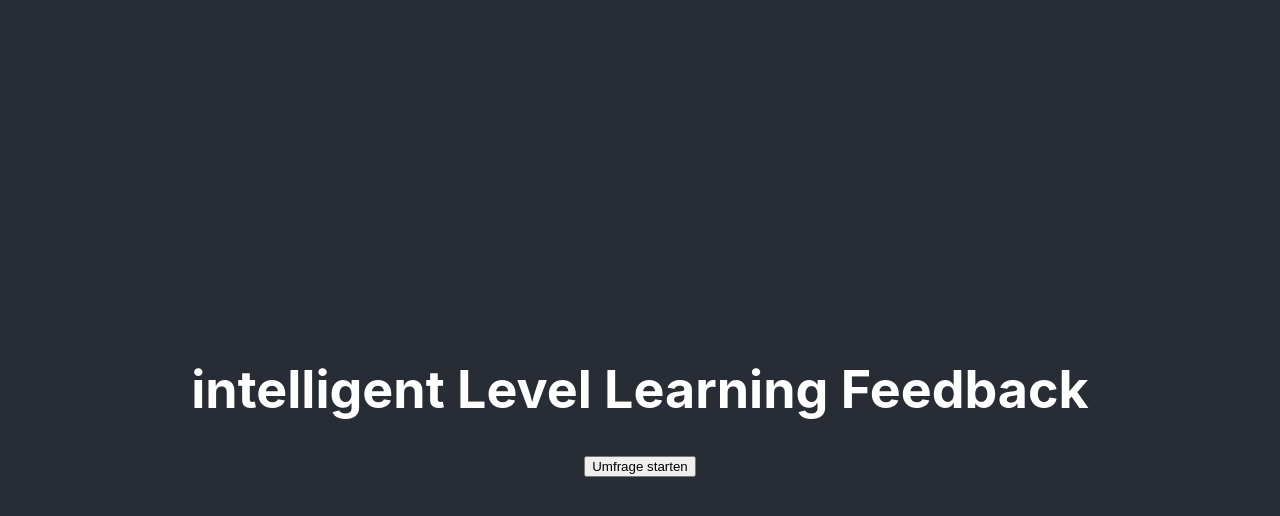
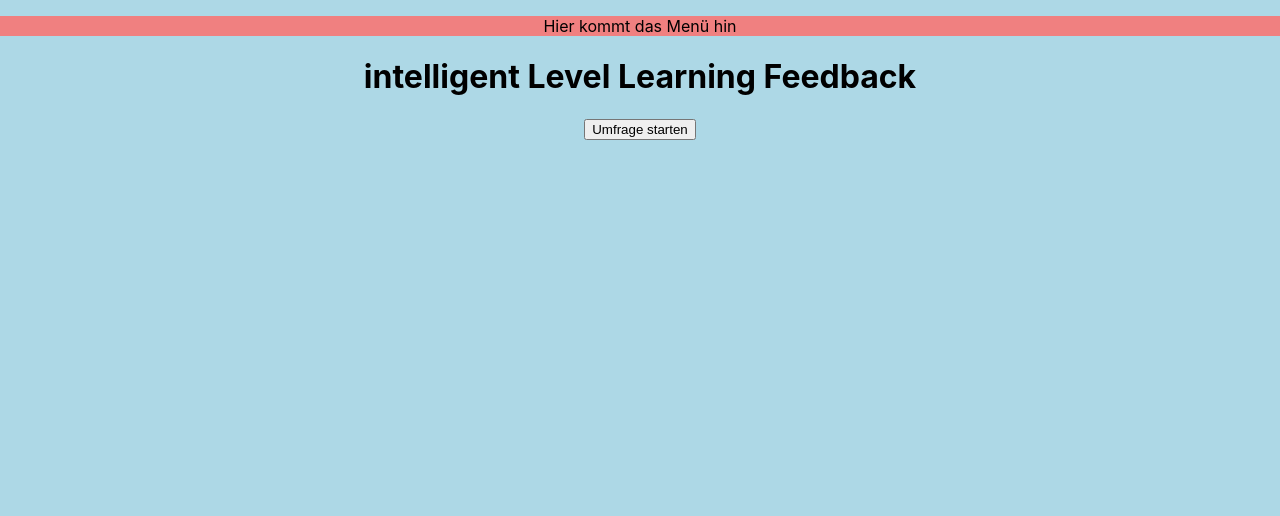
Before and after one commit to danmae/ui-survey, a React (Create React App) app: page / in a window 1280 px wide. Shown: the top 516 px of the page. Built offline with nearby package versions, Linux system fonts and the light colour scheme.

Commit message:
cleanup and start of proejct

```diff
--- a/src/App.css
+++ b/src/App.css
@@ -1,16 +1,12 @@
+/* This is CSS influences the App.js */
+body {background-color: lightblue;}
+body, ul {
+  margin: 0;
+  padding: 0;
+}
 .App {
+  padding-top: 0px;
   text-align: center;
-}
-
-.App-logo {
-  height: 40vmin;
-  pointer-events: none;
-}
-
-@media (prefers-reduced-motion: no-preference) {
-  .App-logo {
-    animation: App-logo-spin infinite 20s linear;
-  }
 }
 
 .App-header {
--- a/src/App.js
+++ b/src/App.js
@@ -1,12 +1,12 @@
 import './App.css';
+import Header from './components/Header';
 
 function App() {
   return (
     <div className="App">
-      <header className="App-header">
-        <h1>intelligent Level Learning Feedback</h1>
-        <button>Umfrage starten</button>
-      </header>
+      <Header />
+      <h1>intelligent Level Learning Feedback</h1>
+      <button>Umfrage starten</button>
     </div>
   );
 }
--- /dev/null
+++ b/src/components/Header.js
@@ -0,0 +1,14 @@
+import React, { Component } from 'react';
+import './header.css';
+
+class Header extends Component {
+  render() {
+    return (
+        <div className="menu-wrapper">
+            <p>Hier kommt das Menü hin</p>
+        </div>
+    )
+  }
+}
+
+export default Header;
--- /dev/null
+++ b/src/components/header.css
@@ -0,0 +1,3 @@
+.menu-wrapper{
+    background-color: lightcoral;
+}
```
